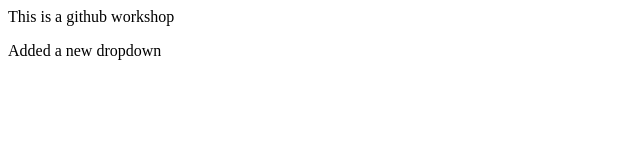
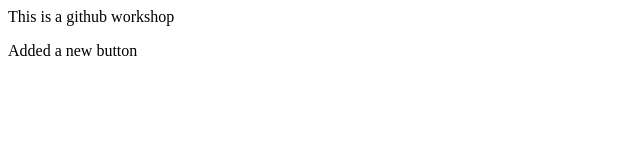
Before and after one commit to Shaynecardozo/github_workshop, a plain HTML site: page index.html in a window 1280 px wide. Shown: the full height of the page, 0-640 px from the left. Drawn offline with Linux system fonts and the light colour scheme.

Commit message:
button added

```diff
--- a/index.html
+++ b/index.html
@@ -1,2 +1,2 @@
 <p>This is a github workshop</p>
-<p>Added a new dropdown</p>
+<p>Added a new button</p>
```
